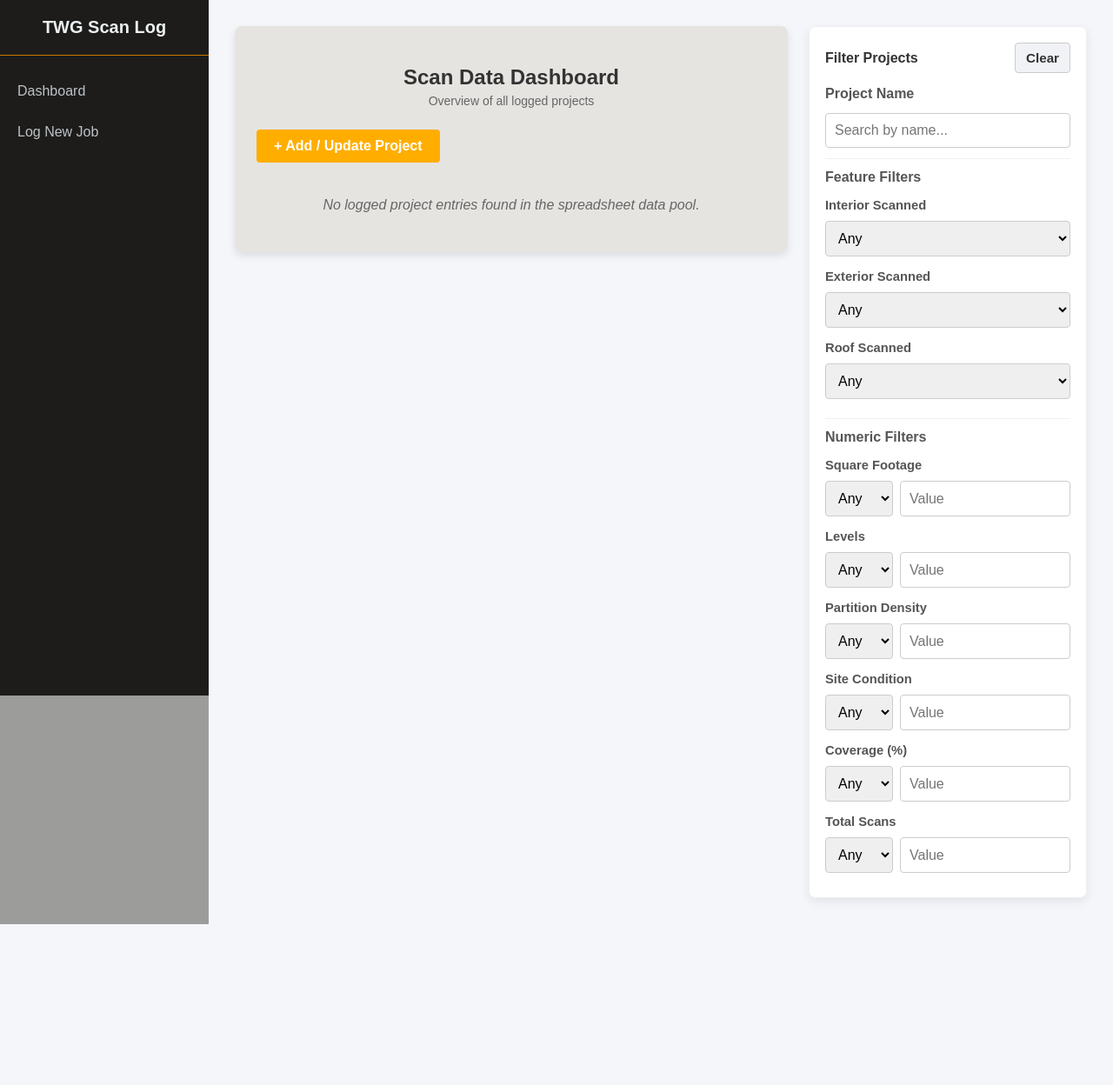
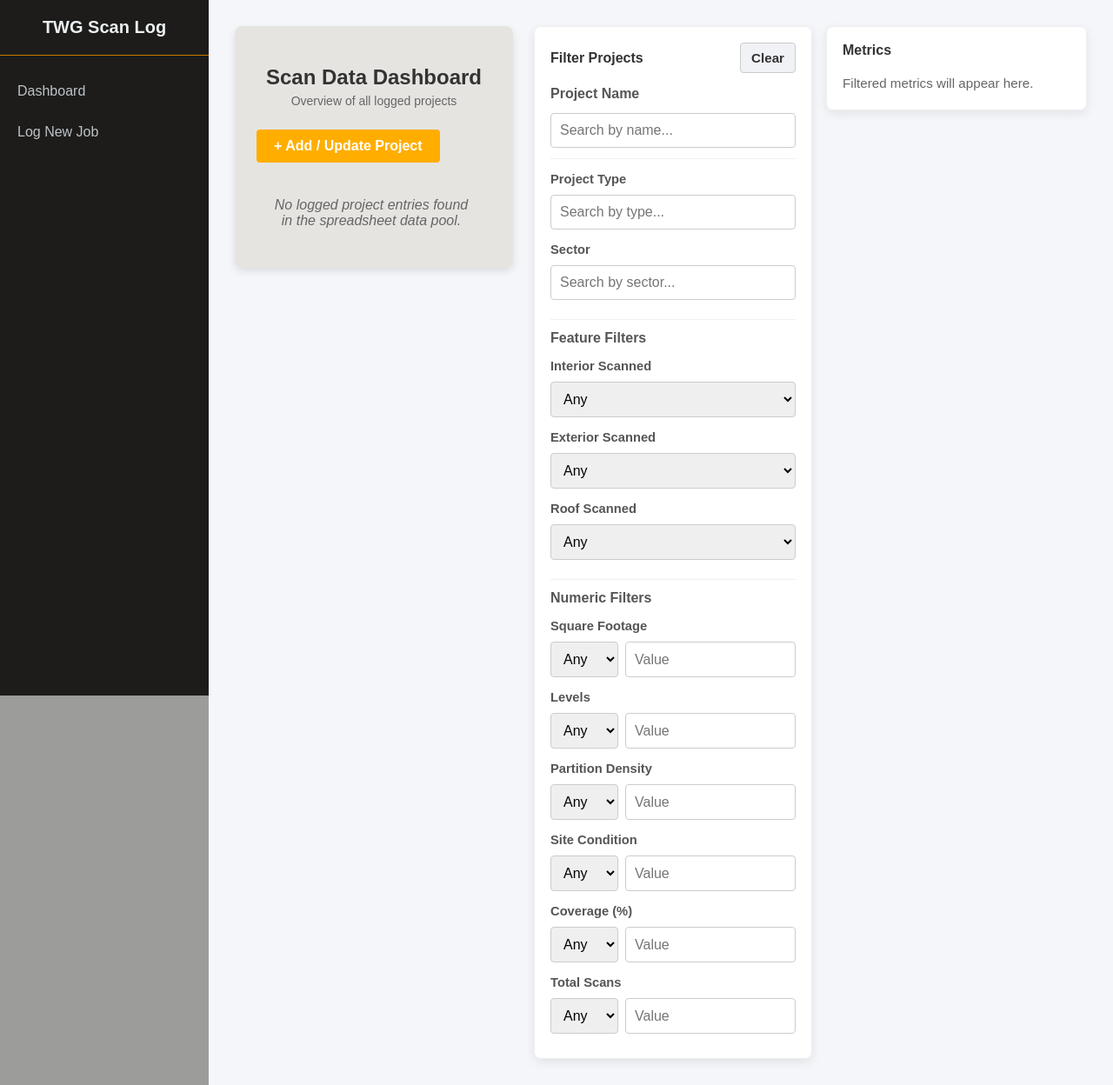
Before and after one commit to Skelesand/Job-Form-App, a Flask app: page / in a window 1280 px wide. Shown: the whole page at 87% size. Before the commit the page ends 1063 px from the top, so only its background shows below. Run offline with Flask 3, Linux system fonts and the light colour scheme.

Commit message:
Reformatted to include section to display metrics based on filtered data.

```diff
--- a/static/style.css
+++ b/static/style.css
@@ -75,7 +75,7 @@ button:hover {
 /* Dashboard Container Specifics */
 .dashboard-shell {
     display: grid;
-    grid-template-columns: minmax(0, 1fr) 320px;
+    grid-template-columns: minmax(0, 1fr) minmax(320px, auto);
     gap: 24px;
     align-items: start;
 }
@@ -101,7 +101,20 @@ button:hover {
     margin-bottom: 20px;
 }
 
-.filter-panel {
+.dashboard-scroll-area {
+    max-height: calc(100vh - 210px);
+    overflow-y: auto;
+    padding-right: 6px;
+}
+
+.dashboard-side-panels {
+    display: grid;
+    grid-template-columns: 320px 300px;
+    gap: 16px;
+    align-items: start;
+}
+
+.side-panel {
     background: rgba(255, 255, 255, 0.96);
     border: 1px solid var(--color-border-light);
     border-radius: 8px;
@@ -118,7 +131,7 @@ button:hover {
     margin-bottom: 14px;
 }
 
-.filter-panel h3 {
+.side-panel h3 {
     margin: 0;
     font-size: 1rem;
     color: var(--color-text-primary);
@@ -159,6 +172,12 @@ button:hover {
     display: grid;
     grid-template-columns: 78px 1fr;
     gap: 8px;
+}
+
+.metrics-placeholder {
+    color: var(--color-text-light);
+    font-size: 0.95rem;
+    padding: 6px 0 4px;
 }
 
 .btn-secondary {
--- a/templates/index.html
+++ b/templates/index.html
@@ -13,6 +13,7 @@
                 <a href="/form" class="btn">+ Add / Update Project</a>
             </div>
 
+            <div class="dashboard-scroll-area">
                 {% if jobs %}
                     <div id="projects_list">
                         {% for job in jobs %}
@@ -66,8 +67,10 @@
                 {% endif %}
             </div>
         </div>
+    </div>
 
-    <aside class="filter-panel">
+    <div class="dashboard-side-panels">
+        <aside class="side-panel">
             <div class="filter-panel-header">
                 <h3>Filter Projects</h3>
                 <button type="button" id="clear_filters" class="btn-secondary">Clear</button>
@@ -76,6 +79,17 @@
             <div class="filter-group">
                 <label class="filter-group-title" for="dashboard_search">Project Name</label>
                 <input type="text" id="dashboard_search" placeholder="Search by name..." autocomplete="off">
+            </div>
+
+            <div class="filter-group">
+                <label class="filter-control">
+                    <span>Project Type</span>
+                    <input type="text" id="filter_project_type" placeholder="Search by type..." autocomplete="off">
+                </label>
+                <label class="filter-control">
+                    <span>Sector</span>
+                    <input type="text" id="filter_sector" placeholder="Search by sector..." autocomplete="off">
+                </label>
             </div>
 
             <div class="filter-group">
@@ -182,10 +196,20 @@
                 </label>
             </div>
         </aside>
+
+        <aside class="side-panel metrics-panel">
+            <div class="filter-panel-header">
+                <h3>Metrics</h3>
+            </div>
+            <div class="metrics-placeholder">Filtered metrics will appear here.</div>
+        </aside>
+    </div>
 </div>
 
 <script>
     const searchInput = document.getElementById('dashboard_search');
+    const projectTypeInput = document.getElementById('filter_project_type');
+    const sectorInput = document.getElementById('filter_sector');
     const clearFiltersButton = document.getElementById('clear_filters');
     const projectCards = Array.from(document.querySelectorAll('.project-card'));
     const noMatchMessage = document.getElementById('no_match_message');
@@ -250,6 +274,8 @@
 
     function filterProjects() {
         const textFilter = searchInput ? searchInput.value.trim().toLowerCase() : '';
+        const projectTypeFilter = projectTypeInput ? projectTypeInput.value.trim().toLowerCase() : '';
+        const sectorFilter = sectorInput ? sectorInput.value.trim().toLowerCase() : '';
         const hasActiveBooleanFilters = booleanFilters.some(({ id }) => {
             const element = document.getElementById(id);
             return element && element.value !== 'any';
@@ -259,17 +285,18 @@
             const valueElement = document.getElementById(valueId);
             return operatorElement && valueElement && operatorElement.value !== 'any' && valueElement.value !== '';
         });
-        const hasActiveFilters = textFilter !== '' || hasActiveBooleanFilters || hasActiveNumericFilters;
+        const hasActiveFilters = textFilter !== '' || projectTypeFilter !== '' || sectorFilter !== '' || hasActiveBooleanFilters || hasActiveNumericFilters;
 
         let visibleCount = 0;
 
         projectCards.forEach(card => {
-            const projectSummary = [
-                card.getAttribute('data-project-name') || '',
-                card.getAttribute('data-project-type') || '',
-                card.getAttribute('data-sector') || ''
-            ].join(' ').toLowerCase();
-            const matchesText = projectSummary.indexOf(textFilter) > -1;
+            const projectName = (card.getAttribute('data-project-name') || '').toLowerCase();
+            const projectType = (card.getAttribute('data-project-type') || '').toLowerCase();
+            const sector = (card.getAttribute('data-sector') || '').toLowerCase();
+
+            const matchesName = projectName.indexOf(textFilter) > -1;
+            const matchesProjectType = projectTypeFilter === '' || projectType.indexOf(projectTypeFilter) > -1;
+            const matchesSector = sectorFilter === '' || sector.indexOf(sectorFilter) > -1;
 
             const matchesBoolean = booleanFilters.every(({ id, dataKey }) => {
                 const element = document.getElementById(id);
@@ -282,7 +309,7 @@
                 return !operatorElement || !valueElement || getNumericMatch(card, dataKey, operatorElement.value, valueElement.value, transform);
             });
 
-            if (matchesText && matchesBoolean && matchesNumeric) {
+            if (matchesName && matchesProjectType && matchesSector && matchesBoolean && matchesNumeric) {
                 card.style.display = '';
                 visibleCount++;
             } else {
@@ -298,6 +325,14 @@
 
     if (searchInput) {
         searchInput.addEventListener('input', filterProjects);
+    }
+
+    if (projectTypeInput) {
+        projectTypeInput.addEventListener('input', filterProjects);
+    }
+
+    if (sectorInput) {
+        sectorInput.addEventListener('input', filterProjects);
     }
 
     booleanFilters.forEach(({ id }) => {
@@ -323,6 +358,12 @@
         clearFiltersButton.addEventListener('click', () => {
             if (searchInput) {
                 searchInput.value = '';
+            }
+            if (projectTypeInput) {
+                projectTypeInput.value = '';
+            }
+            if (sectorInput) {
+                sectorInput.value = '';
             }
             booleanFilters.forEach(({ id }) => {
                 const element = document.getElementById(id);
```
Also changed, not shown: 1 other file. Lines whose indentation alone changed are shown as unchanged.
